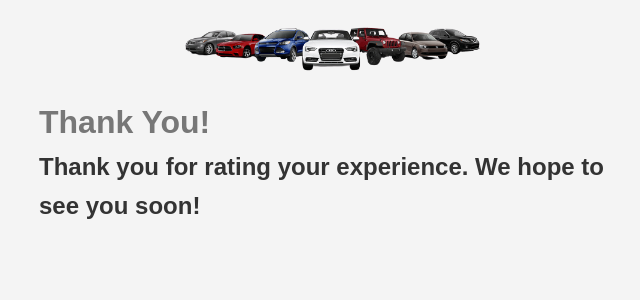
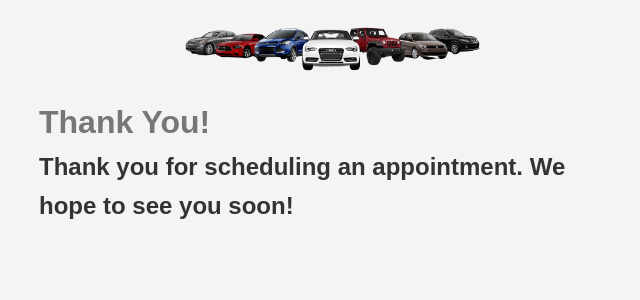
Before and after one commit to chizhevskym/PrestigeDealership, a Flask app: page /success in a window 1280 px wide. Shown: the top 300 px of the page, without its empty margins (308-948 px from the left). Run offline with Flask 2, Linux system fonts and the light colour scheme.

Commit message:
add-redirect-success-pass-apptid-info

```diff
--- a/app.py
+++ b/app.py
@@ -138,7 +138,7 @@ def submit():
         newappt = Appointment(form.employee.data.employeeID,custinfo.customerID,form.vin.data)
         db.session.add(newappt)
         db.session.commit()
-        return redirect('/success')
+        return redirect('/success?apptid='+str(newappt.appointmentID))
     print("notvalidated")
     vin = request.args.get('vin')
     vehicleInfo = db.session.query(Vehicle).filter_by(vin = vin).first()
--- a/templates/success.html
+++ b/templates/success.html
@@ -11,7 +11,7 @@
     <div class="container">
       <img src="../static/logo.png" alt="" class="logo" />
       <h1>Thank You!</h1>
-      <h2>Thank you for rating your experience. We hope to see you soon!</h2>
+      <h2>Thank you for scheduling an appointment. We hope to see you soon!</h2>
     </div>
   </body>
 </html>
```
